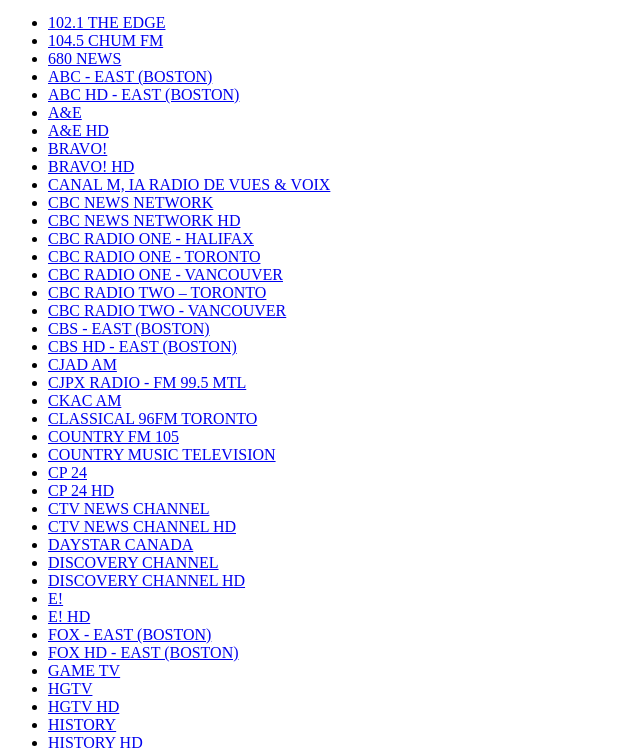
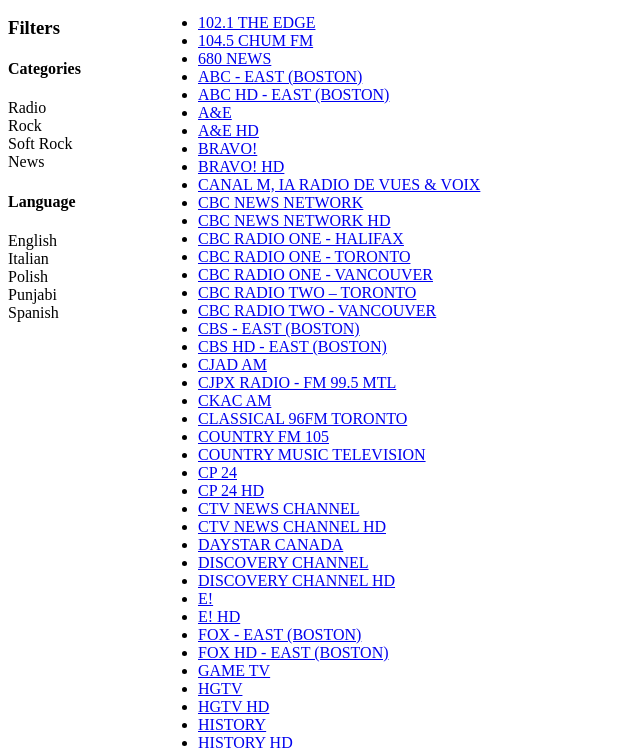
Before and after one commit to stevenharradine/tv-remote-frontend, a plain HTML site: page channels.html in a window 1280 px wide. Shown: the part 47-795 px from the top of the page, without its empty margins (0-640 px from the left). Drawn offline with Linux system fonts and the light colour scheme.

Commit message:
add filters, some more data in channels to test filters

```diff
--- a/channels.html
+++ b/channels.html
@@ -6,8 +6,13 @@
 		<script src="channels.js"></script>
 	</head>
 	<body>
-		<h1>Channels</h1>
-		<h2>TV Remote</h2>
+		<header>
+			<h1>Channels</h1>
+			<h2>TV Remote</h2>
+		</header>
+		<div id="filters">
+			<h3>Filters</h3>
+		</div>
 		<script>
 			var categories = []
 			var languages = []
@@ -23,6 +28,20 @@
 				languages = arrayUnique(languages.concat(channel.language))
 			}
 			document.write("</ul>")
+
+			document.getElementById("filters").innerHTML += "<h4>Categories</h4>"
+			for (var i = 0; i < categories.length; i++) {
+				var category = categories[i]
+
+				document.getElementById("filters").innerHTML += category + "</br>"
+			}
+
+			document.getElementById("filters").innerHTML += "<h4>Language</h4>"
+			for (var i = 0; i < languages.length; i++) {
+				var language = languages[i]
+
+				document.getElementById("filters").innerHTML += language + "</br>"
+			}
 
 			function commaify (channel_number) {
 				channel_number_str = channel_number.toString()
--- a/channels.js
+++ b/channels.js
@@ -3237,7 +3237,7 @@ var channels = [{
   "name": "RAI INTERNATIONAL",
   "channel": "701",
   "category": [],
-  "language": "English"
+  "language": "Italian"
 },{
   "name": "POLSKIE RADIO 1",
   "channel": "987",
@@ -3252,7 +3252,7 @@ var channels = [{
   "name": "TV POLONIA ",
   "channel": "711",
   "category": [],
-  "language": "English"
+  "language": "Polish"
 },{
   "name": "RTVI ",
   "channel": "722",
@@ -3297,7 +3297,7 @@ var channels = [{
   "name": "ATN PUNJABI",
   "channel": "704",
   "category": [],
-  "language": "English"
+  "language": "Punjabi"
 },{
   "name": "ATN TAMIL",
   "channel": "705",
@@ -3322,7 +3322,7 @@ var channels = [{
   "name": "PTC PUNJABI",
   "channel": "690",
   "category": [],
-  "language": "English"
+  "language": "Punjabi"
 },{
   "name": "TAMIL VISION",
   "channel": "707",
@@ -3332,6 +3332,6 @@ var channels = [{
   "name": "UNIVISION CANADA",
   "channel": "699",
   "category": [],
-  "language": "English"
+  "language": "Spanish"
 }
 ]
--- a/style.css
+++ b/style.css
@@ -1,3 +1,10 @@
-h1, h2, h3, h4, h5, h6 {
+h1, h2 {
 	display: inline;
 }
+ul {
+	margin-left: 150px;
+}
+div#filters {
+	float: left;
+	width: 150px;
+}
```
